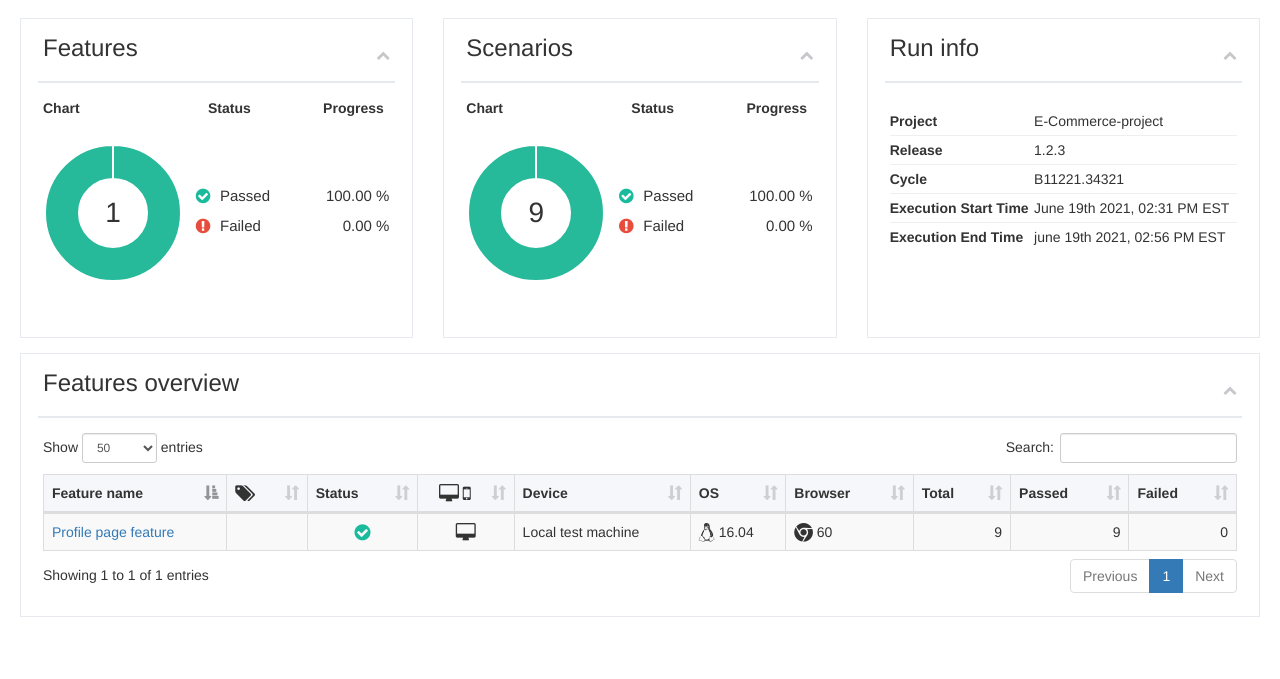
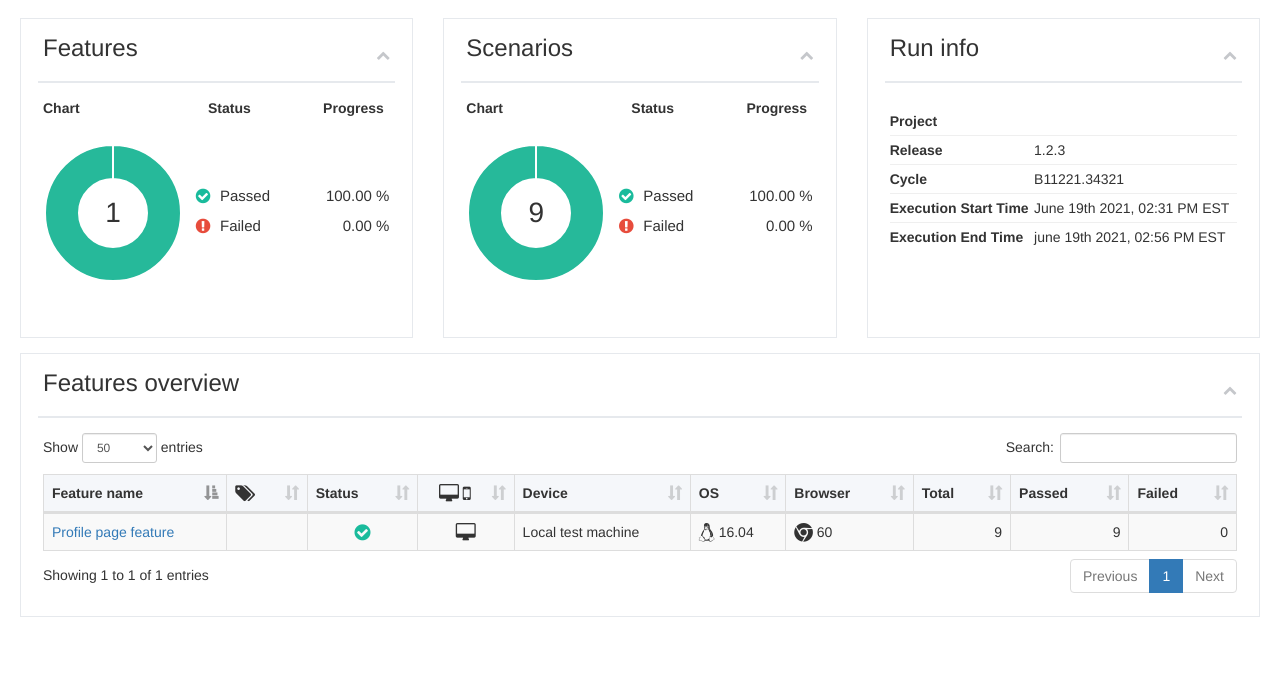
Before and after one commit to AbdulWahab0/Wunderflats-Automation_Project, a website with bundled scripts: page reports/cucumber-htmlreport.html/index.html in a window 1280 px wide. Shown: the part 54-733 px from the top of the page. Built offline with nearby package versions, Linux system fonts and the light colour scheme.

Commit message:
Remove Extra file and data

```diff
--- a/reports/cucumber-htmlreport.html/index.html
+++ b/reports/cucumber-htmlreport.html/index.html
@@ -661,7 +661,7 @@ table.dataTable.dtr-inline.collapsed > tbody > tr.parent > td:first-child:before
 
                 <tr>
                     <td class="meta-data-title">Project</td>
-                    <td class="meta-data-data">E-Commerce-project</td>
+
                 </tr>
 
                 <tr>
```
